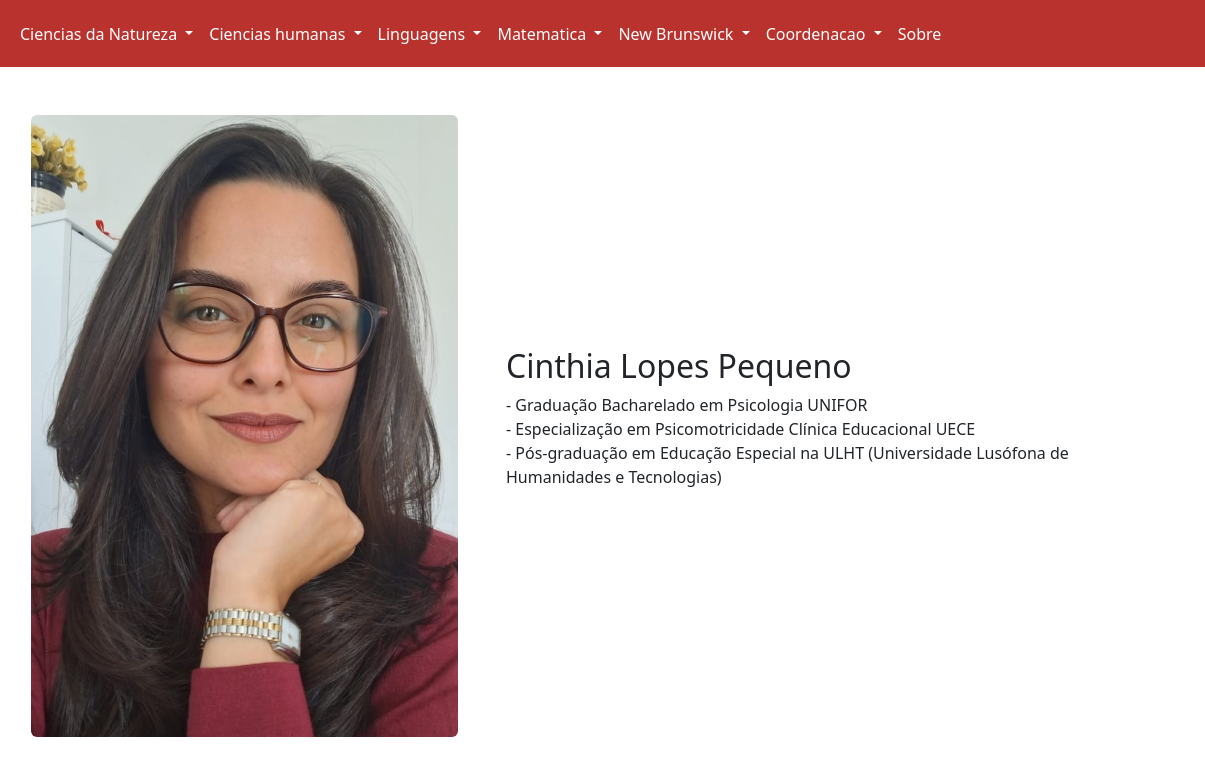
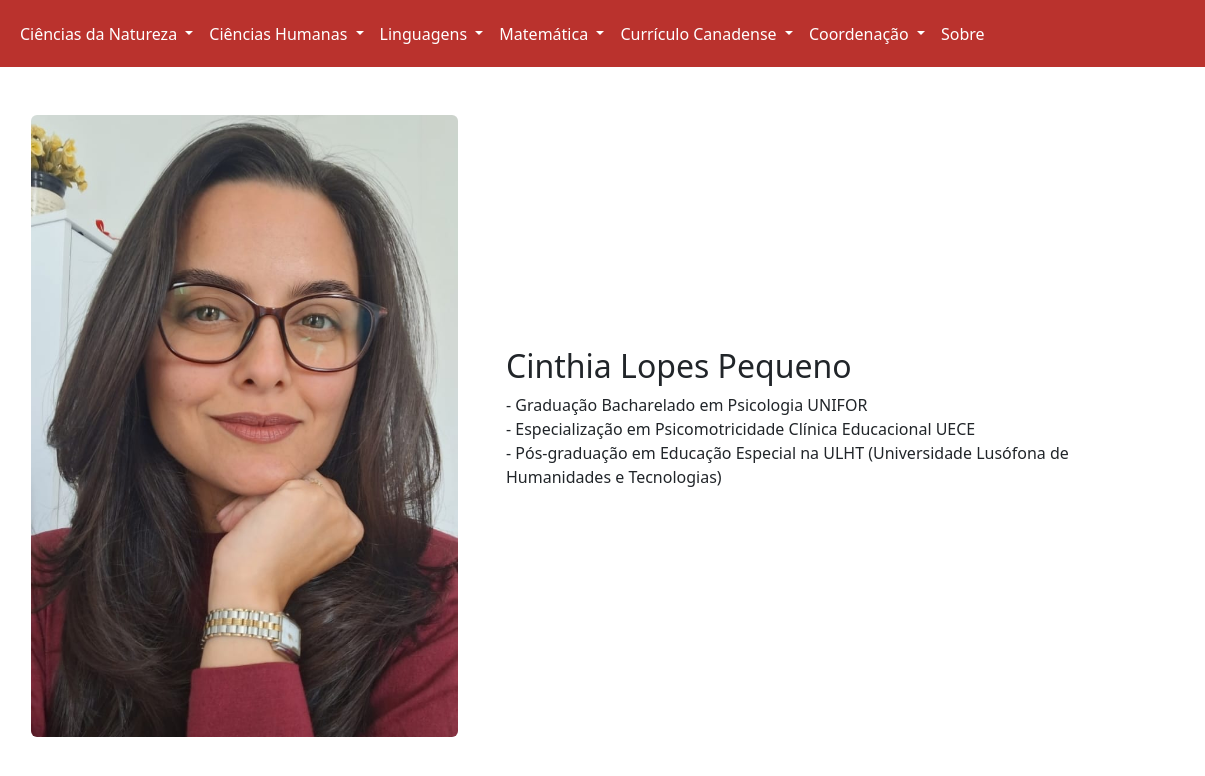
Before and after one commit to lucasbpessoa/Projeto_Final, a website: page cinthia .html in a window 1280 px wide. Shown: the full height of the page, 75-1280 px from the left. Drawn offline with nearby package versions, Linux system fonts and the light colour scheme.

Commit message:
Update cinthia .html

```diff
--- a/cinthia .html
+++ b/cinthia .html
@@ -52,7 +52,7 @@
                 data-bs-toggle="dropdown"
                 aria-expanded="false"
               >
-                Ciencias da Natureza
+                Ciências da Natureza
               </a>
               <ul class="dropdown-menu">
                 <li>
@@ -80,7 +80,7 @@
                 data-bs-toggle="dropdown"
                 aria-expanded="false"
               >
-                Ciencias humanas
+                Ciências Humanas
               </a>
               <ul class="dropdown-menu">
                 <li>
@@ -117,6 +117,12 @@
                 <li>
                   <a class="dropdown-item" href="sodara.html"
                     >Sodarineia Nolêto Alencar</a
+
+                  >
+                </li>
+                <li>
+                  <a class="dropdown-item" href="ednardo.html"
+                    >Ednardo Dos Santos Sousa</a
                   >
                 </li>
               </ul>
@@ -129,7 +135,7 @@
                 data-bs-toggle="dropdown"
                 aria-expanded="false"
               >
-                Matematica
+                Matemática
               </a>
               <ul class="dropdown-menu">
                 <li>
@@ -150,7 +156,7 @@
                 data-bs-toggle="dropdown"
                 aria-expanded="false"
               >
-                New Brunswick
+                Currículo Canadense
               </a>
               <ul class="dropdown-menu">
                 <li>
@@ -178,7 +184,8 @@
                 data-bs-toggle="dropdown"
                 aria-expanded="false"
               >
-                Coordenacao
+                Coordenação
+
               </a>
               <ul class="dropdown-menu">
                 <li>
```
